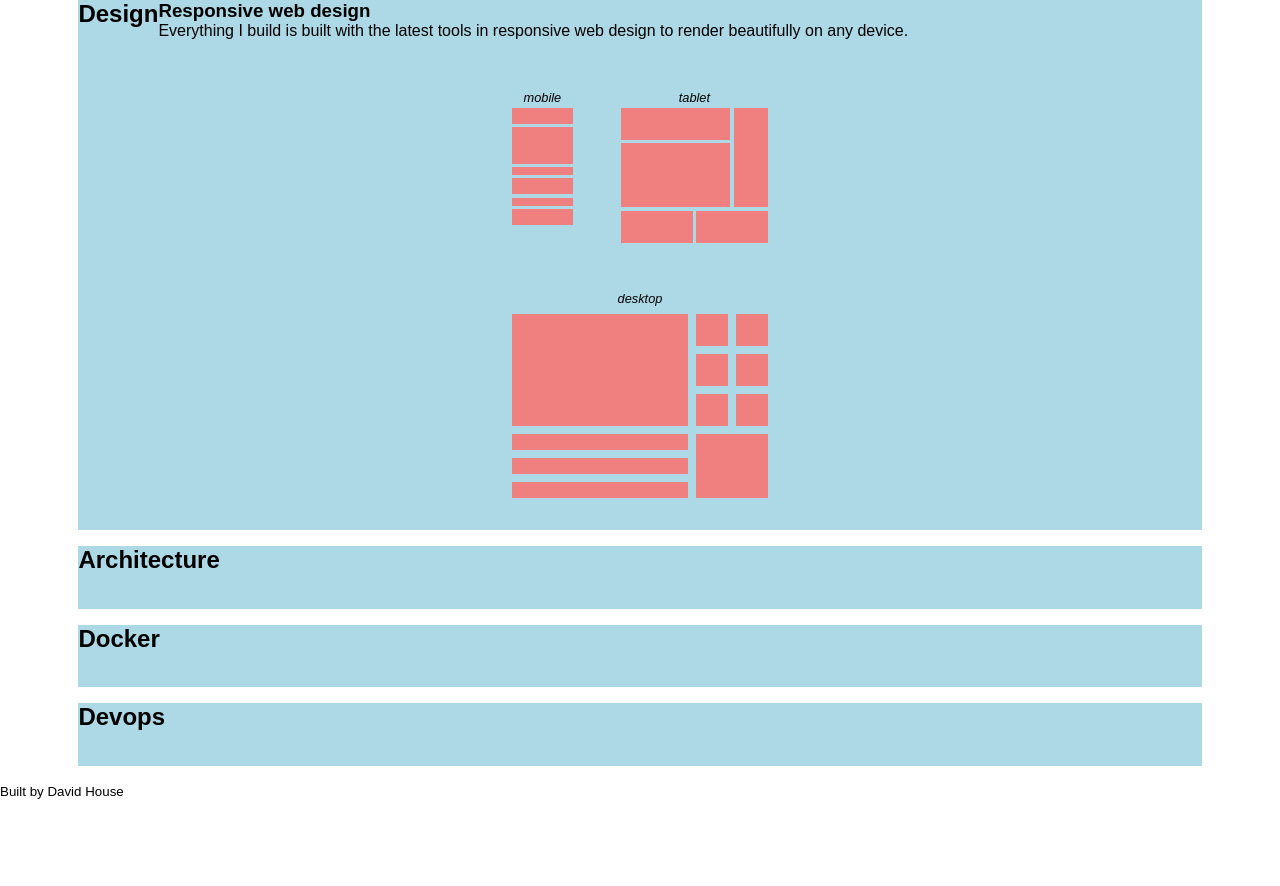
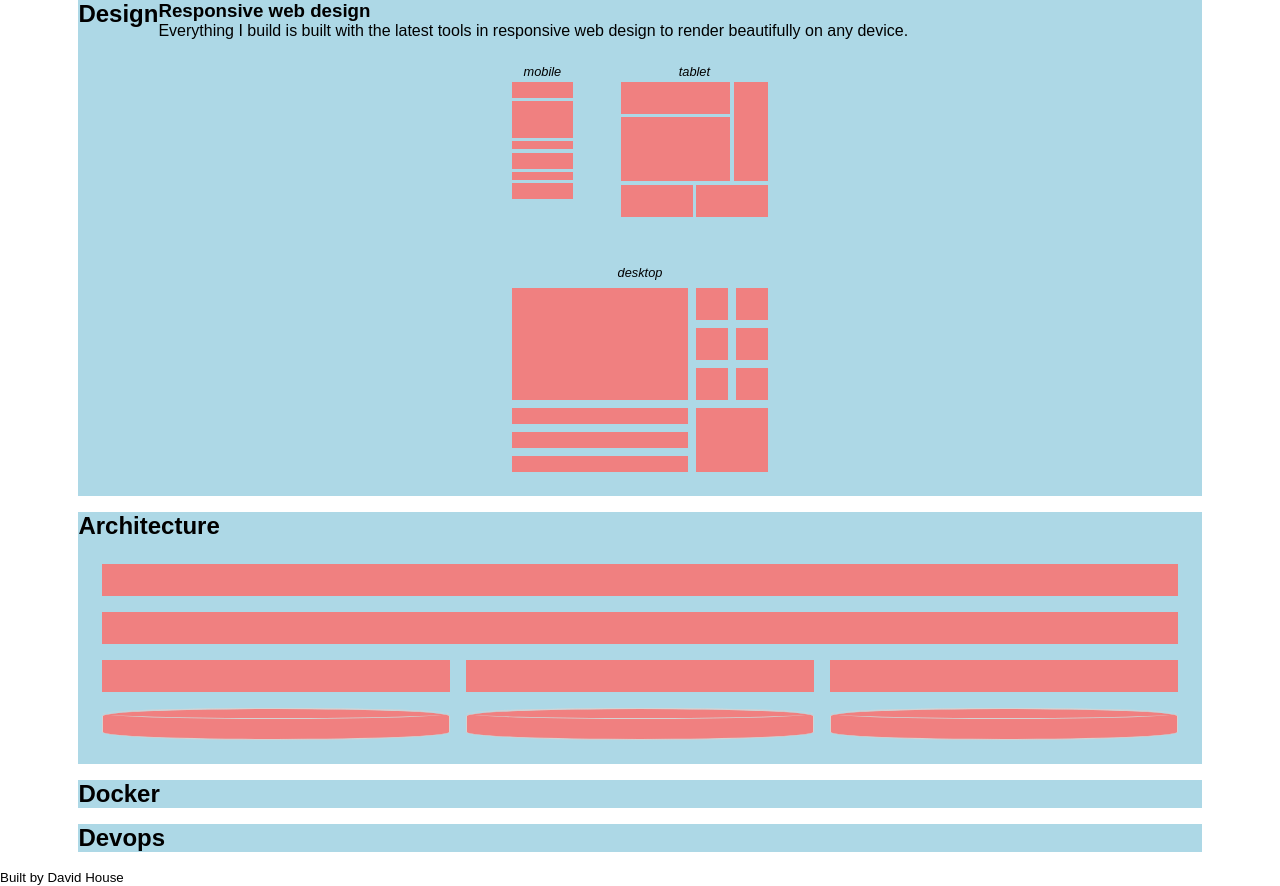
Before and after one commit to chainstay/chainstay, a website: page web/index.html in a window 1280 px wide. Before the commit the page ends 800 px from the top, so only its background shows below. Drawn offline with Linux system fonts and the light colour scheme.

Commit message:
style: Create icons for rendering architecture map

```diff
--- a/web/index.html
+++ b/web/index.html
@@ -18,7 +18,7 @@
                     beautifully on any device.
                 </p>
             </div>
-            <div class="design-render-wrapper">
+            <div class="design-render-wrapper design-render-wrapper-design" aria-hidden="true">
                 <div class="design-render design-render-mobile">
                     <small class="design-render-figure">mobile</small>
                     <div class="render render-section render-section-one"></div>
@@ -54,6 +54,18 @@
         </section>
         <section class="architecture section">
             <h1>Architecture</h1>
+            <div class="design-render-wrapper" aria-hidden="true">
+                <div class="design-render design-render-architecture">
+                    <div class="render render-section render-section-front-end"></div>
+                    <div class="render render-section render-section-api"></div>
+                    <div class="render render-section render-section-user-service"></div>
+                    <div class="render render-section render-section-payment-service"></div>
+                    <div class="render render-section render-section-recommendation-service"></div>
+                    <div class="render render-section render-section-db-one render-db"></div>
+                    <div class="render render-section render-section-db-two render-db"></div>
+                    <div class="render render-section render-section-db-three render-db"></div>
+                </div>
+            </div>
         </section>
         <section class="docker section">
             <h1>Docker</h1>
--- a/web/static/scss/blocks/design-rendering.scss
+++ b/web/static/scss/blocks/design-rendering.scss
@@ -1,11 +1,6 @@
 .design-render {
   display: none;
 }
-
-$render-base: 1rem;
-$render-section-base: $render-base * 2;
-$render-base-height: $render-base;
-$render-base-width: $render-base * 4;
 
 @supports (grid-gap: 1rem) {
   .design-render {
@@ -19,12 +14,15 @@ $render-base-width: $render-base * 4;
     }
 
     &-wrapper {
+      flex-basis: 100%;
       display: inherit;
       flex-flow: inherit;
       margin: auto;
 
-      @media (min-width: 370px) {
-        max-width: 19rem;
+      &-design {
+        @media (min-width: 370px) {
+          max-width: 19rem;
+        }
       }
     }
 
@@ -40,24 +38,23 @@ $render-base-width: $render-base * 4;
         'sec-3'
         'sec-4'
         'sec-5'
-        'sec-6'
+        'sec-6';
     }
+
     &-tablet {
       flex-basis: 30%;
       flex-grow: 1;
-      grid-template-columns:
-        repeat(4, 6fr);
       grid-template-rows:
         auto 2rem 4rem 2rem;
       grid-template-areas:
         'fig   fig   fig   fig'
         'sec-1 sec-1 sec-1 sec-2'
         'sec-3 sec-3 sec-3 sec-2'
-        'sec-4 sec-4 sec-5 sec-5'
+        'sec-4 sec-4 sec-5 sec-5';
     }
+
     &-desktop {
       flex-basis: 100%;
-      flex-grow: 1;
       grid-gap: 0.5rem;
       grid-template-columns: repeat(4, 1fr) 2rem 2rem;
       grid-template-rows:
@@ -69,7 +66,21 @@ $render-base-width: $render-base * 4;
         'sec-1 sec-1 sec-1 sec-1 sec-6 sec-7'
         'sec-8 sec-8 sec-8 sec-8 sec-9 sec-9'
         'sec-10 sec-10 sec-10 sec-10 sec-9 sec-9'
-        'sec-11 sec-11 sec-11 sec-11 sec-9 sec-9'
+        'sec-11 sec-11 sec-11 sec-11 sec-9 sec-9';
+    }
+
+    &-architecture {
+      flex-basis: 100%;
+      grid-gap: 1rem;
+      grid-template-columns:
+        repeat(3, 1fr);
+      grid-template-rows:
+        repeat(4, 2rem);
+      grid-template-areas:
+        'sec-fend sec-fend sec-fend'
+        'sec-api  sec-api  sec-api'
+        'sec-user sec-paym sec-recs'
+        'sec-db1  sec-db2  sec-db3';
     }
 
     &-figure {
@@ -84,9 +95,22 @@ $render-base-width: $render-base * 4;
       display: flex;
       flex-basis: 100%;
       flex-grow: 1;
-      //&-header {
-      //  grid-area: hd;
-      //}
+      &-db {
+        $db-icon-border: 1px solid lightgray;
+        // Make database icons appear as cylinders
+        border-radius: 50%/25%;
+        border: $db-icon-border;
+        &:before {
+          position: relative;
+          top: -1%;  // Offset circle slightly up
+          width: 100%;
+          height: 30%;
+          border-radius: 50%;
+          content: '';  // display of circle border
+          border: $db-icon-border;
+        }
+      }
+
       &-section {
         &-one {
           grid-area: sec-1;
@@ -121,6 +145,30 @@ $render-base-width: $render-base * 4;
         &-eleven {
           grid-area: sec-11;
         }
+        &-front-end {
+          grid-area: sec-fend;
+        }
+        &-api {
+          grid-area: sec-api;
+        }
+        &-user-service {
+          grid-area: sec-user;
+        }
+        &-payment-service {
+          grid-area: sec-paym;
+        }
+        &-recommendation-service {
+          grid-area: sec-recs;
+        }
+        &-db-one {
+          grid-area: sec-db1;
+        }
+        &-db-two {
+          grid-area: sec-db2;
+        }
+        &-db-three {
+          grid-area: sec-db3;
+        }
       }
       &-footer {
         grid-area: ft;
```
Also changed, not shown: web/static/css/main-web.css.
